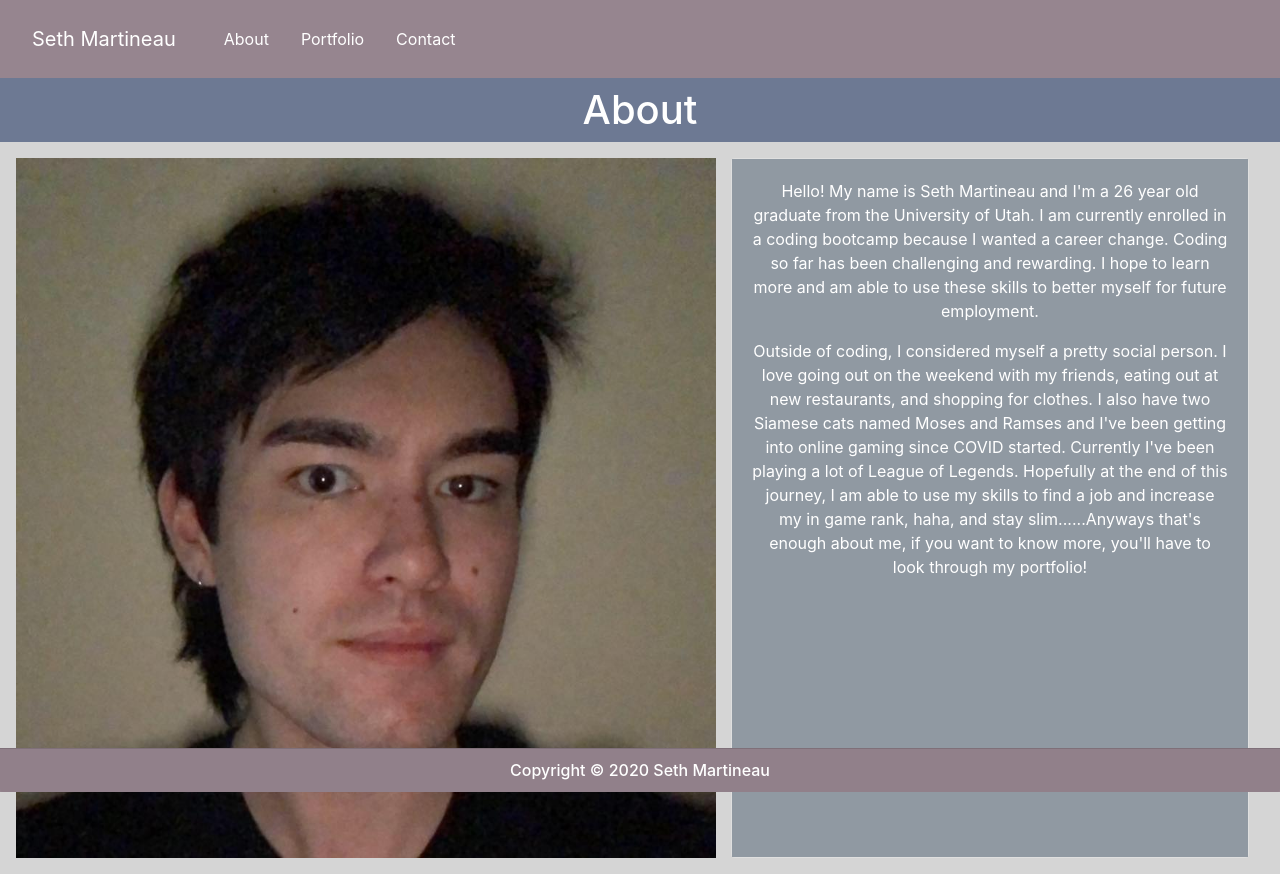
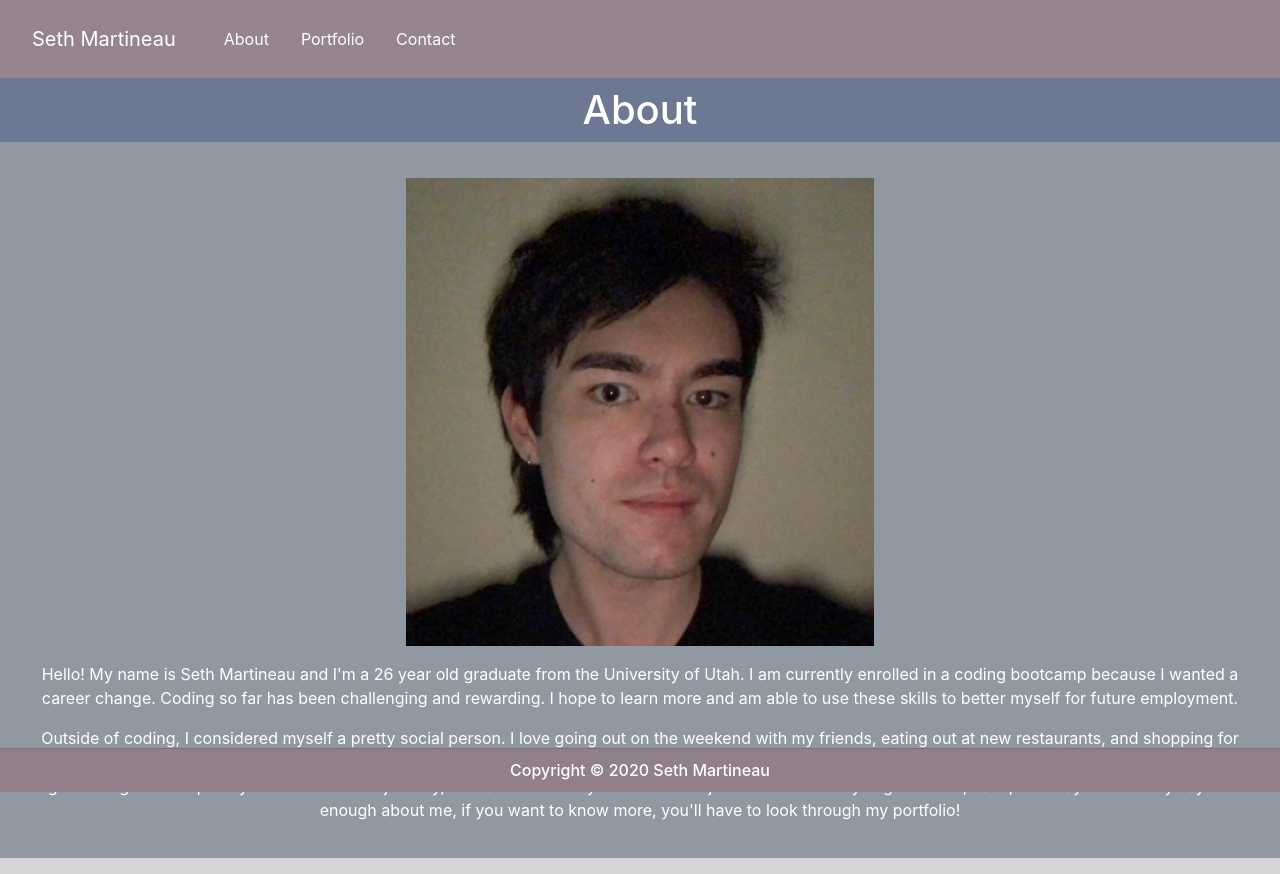
Before and after one commit to slothings/portfolio, a React (Create React App) app: page /about in a window 1280 px wide. Built offline with nearby package versions, Linux system fonts and the light colour scheme.

Commit message:
fixed css, added resume

```diff
--- a/package.json
+++ b/package.json
@@ -2,7 +2,7 @@
   "name": "react-portfolio",
   "version": "0.1.0",
   "private": true,
-  "homepage": "https://slothings.github.io/react-portfolio/",
+  "homepage": "https://slothings.github.io/react-portfolio",
   "dependencies": {
     "@testing-library/jest-dom": "^5.11.6",
     "@testing-library/react": "^11.2.2",
--- a/src/index.css
+++ b/src/index.css
@@ -32,6 +32,6 @@ code {
 .selfie {
   height: auto;
   width: auto;
-  max-width: 700px;
-  max-height: 700px;
+  max-width: 500px;
+  max-height: 500px;
 }
--- a/src/pages/About/About.js
+++ b/src/pages/About/About.js
@@ -5,14 +5,9 @@ function About() {
   return (
     <divabout>
 
-      <div1 class="card-deck auto m-0 p-3 paper">
+      <div class="card-body text-center text-white float-right overcast">
 
-        <div>
-          <img className="selfie" src={selfie} alt="Selfie"></img>
-        </div>
-
-        <div class="card">
-          <div class="card-body text-center text-white overcast">
+        <img className="selfie img-fluid p-3" src={selfie} alt="Selfie"></img>
 
         <p>Hello! My name is Seth Martineau and I'm a 26 year old graduate from the University of
         Utah. I am currently enrolled in a coding bootcamp because I wanted a career change. Coding so far has been
@@ -26,9 +21,6 @@ function About() {
       if you want to know more, you'll have to look through my portfolio!</p>
 
       </div>
-        </div>
-      </div1>
-
 
     </divabout>
   )
--- a/src/pages/Portfolio/Portfolio.js
+++ b/src/pages/Portfolio/Portfolio.js
@@ -13,16 +13,19 @@ function Portfolio() {
   return (
     <divportfolio>
 
-      <div1 class="card-deck auto p-3 text-center paper">
+      <div1 class="row">
+        <div class="col">
+          <div class="card-deck auto p-3 text-center paper">
+
             <div class="card">
-          <img src={resume} class="card-img-top" alt="Resume"></img>
+              <img src={resume} class="card-img-top img-fluid" alt="Resume"></img>
               <div class="card-body text-center text-white lavendar">
                 <h5 class="card-title text-center">Resume</h5>
                 <p><a class="card-text text-center text-white" href={resumePDF}>View</a></p>
               </div>
             </div>
             <div class="card">
-          <img src={smartestAmongUs} class="card-img-top" alt="Smartest Among Us"></img>
+              <img src={smartestAmongUs} class="card-img-top img-fluid" alt="Smartest Among Us"></img>
               <div class="card-body text-center text-white overcast">
                 <h5 class="card-title text-center">Smartest Among Us</h5>
                 <p><a class="card-text text-center text-white text-white" href="https://the-smartest-amoung-us.herokuapp.com/">Live Site</a></p>
@@ -30,7 +33,7 @@ function Portfolio() {
               </div>
             </div>
             <div class="card">
-          <img src={qrAidCodes} class="card-img-top" alt="QR-Aid-Codes"></img>
+              <img src={qrAidCodes} class="card-img-top img-fluid" alt="QR-Aid-Codes"></img>
               <div class="card-body text-center text-white lavendar">
                 <h5 class="card-title text-center">QR-Aid-Codes</h5>
                 <p><a class="card-text text-center text-white" href="https://diegopie.github.io/QR-aid-Codes/">Live Site</a></p>
@@ -38,18 +41,22 @@ function Portfolio() {
               </div>
             </div>
             <div class="card">
-          <img src={readmeGenerator} class="card-img-top" alt="README Generator"></img>
+              <img src={readmeGenerator} class="card-img-top img-fluid" alt="README Generator"></img>
               <div class="card-body text-center text-white overcast">
                 <h5 class="card-title text-center">README Generator</h5>
                 <p><a class="card-text text-center text-white" href="https://drive.google.com/file/d/1TNf6tot9HryqUInftu65i-4acMOm0ygH/view">Tutorial Video</a></p>
                 <p><a class="card-text text-center text-white" href="https://github.com/slothings/readme-generator">GitHub Repository</a></p>
               </div>
             </div>
+          </div>
+        </div>
       </div1>
 
-      <div2 class="card-deck auto p-3 text-center paper">
+      <div2 class="row">
+        <div class="col">
+          <div class="card-deck auto p-3 text-center paper">
             <div class="card">
-          <img src={noteTaker} class="card-img-top" alt="Note Taker"></img>
+              <img src={noteTaker} class="card-img-top img-fluid" alt="Note Taker"></img>
               <div class="card-body text-center text-white overcast">
                 <h5 class="card-title text-center">Note Taker</h5>
                 <p><a class="card-text text-center text-white" href="https://vast-island-67845.herokuapp.com/">Live Site</a></p>
@@ -57,7 +64,7 @@ function Portfolio() {
               </div>
             </div>
             <div class="card">
-          <img src={teamProfileGenerator} class="card-img-top" alt="Team Profile Generator"></img>
+              <img src={teamProfileGenerator} class="card-img-top img-fluid" alt="Team Profile Generator"></img>
               <div class="card-body text-center text-white lavendar">
                 <h5 class="card-title text-center">Team Profile Generator</h5>
                 <p><a class="card-text text-center text-white" href="https://drive.google.com/file/d/1nGHiDMc6LsH1qZbPwOeMPSxv4mOBGq0y/view">Tutorial Video</a></p>
@@ -65,7 +72,7 @@ function Portfolio() {
               </div>
             </div>
             <div class="card">
-          <img src={passwordGenerator} class="card-img-top" alt="Password Generator"></img>
+              <img src={passwordGenerator} class="card-img-top img-fluid" alt="Password Generator"></img>
               <div class="card-body text-center text-white overcast">
                 <h5 class="card-title text-center">Password Generator</h5>
                 <p><a class="card-text text-center text-white" href="https://slothings.github.io/password-generator/">Live Site</a></p>
@@ -73,11 +80,13 @@ function Portfolio() {
               </div>
             </div>
             <div class="card">
-          <img src={workDayScheduler} class="card-img-top" alt="Work Day Scheduler"></img>
+              <img src={workDayScheduler} class="card-img-top img-fluid" alt="Work Day Scheduler"></img>
               <div class="card-body text-center text-white lavendar">
                 <h5 class="card-title text-center">Work Day Scheduler</h5>
                 <p><a class="card-text text-center text-white" href="https://slothings.github.io/work-day-scheduler/">Live Site</a></p>
                 <p><a class="card-text text-center text-white" href="https://github.com/slothings/work-day-scheduler">GitHub Repository</a></p>
+              </div>
+            </div>
           </div>
         </div>
       </div2>
```
Also changed, not shown: 2 other files (tests, documents, lock files or other folders). Lines whose indentation alone changed are shown as unchanged.
